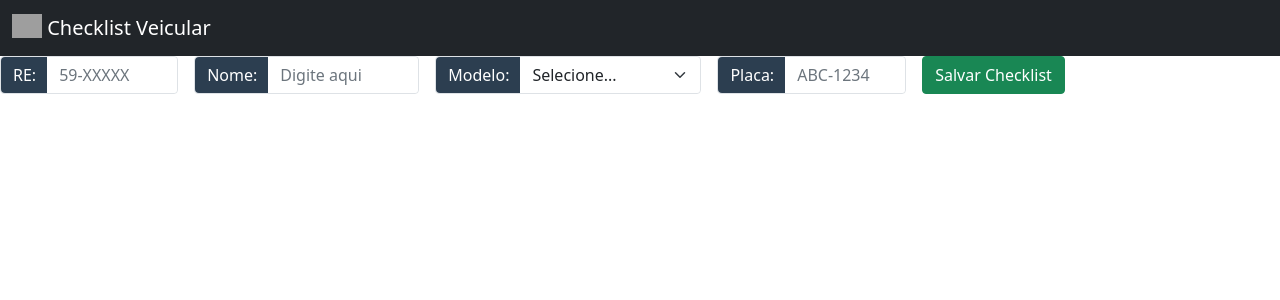
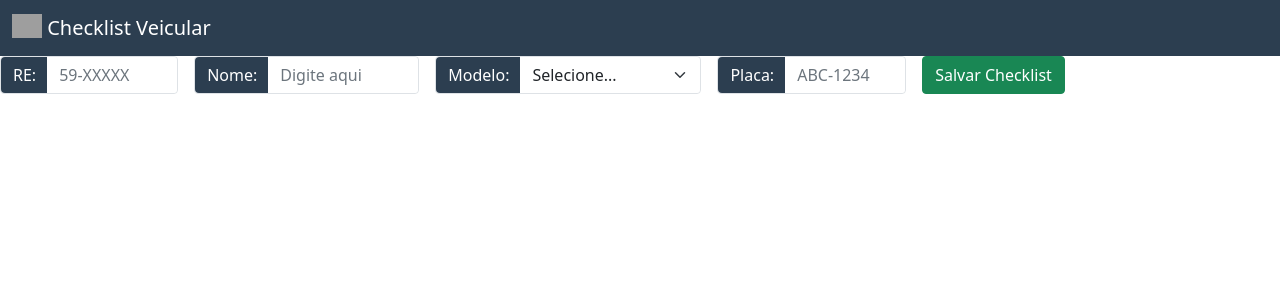
Before and after one commit to RusselShark1/aplicativo-checklist-univesp-PI, a Django app: template Projeto_checklist_carro/app_checklist/templates/colaboradores/index.html in a window 1280 px wide. Shown: the top 300 px of the page. Run offline with Django 5.2, Linux system fonts and the light colour scheme; the template is opened without the code that fills it, so the values that code supplies are empty; grey boxes are pictures that could not be loaded.

Commit message:
Ajuste da cor do nav bar

```diff
--- a/Projeto_checklist_carro/app_checklist/templates/colaboradores/index.html
+++ b/Projeto_checklist_carro/app_checklist/templates/colaboradores/index.html
@@ -39,9 +39,10 @@
 
 
   <body>
- <nav class="navbar navbar-dark bg-dark">
+ <nav class="navbar navbar-dark" style="background-color: #2c3e50;">
   <div class="container-fluid">
     <a class="navbar-brand" href="#">
+      {% load static %}
       <img src="{% static 'image_65e9fb.png' %}" alt="Logo" width="30" height="24" class="d-inline-block align-text-top">
       Checklist Veicular
     </a>
```
Lines whose indentation alone changed are shown as unchanged.
